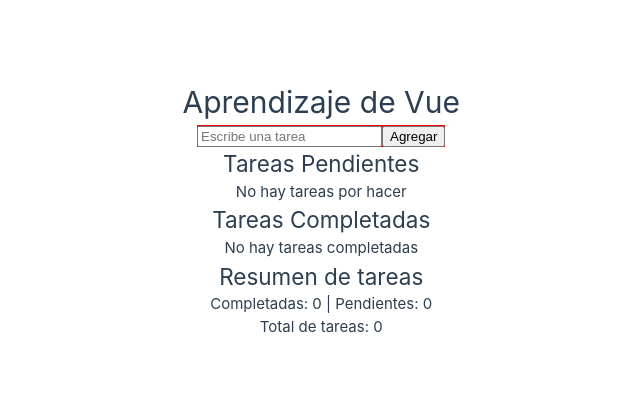
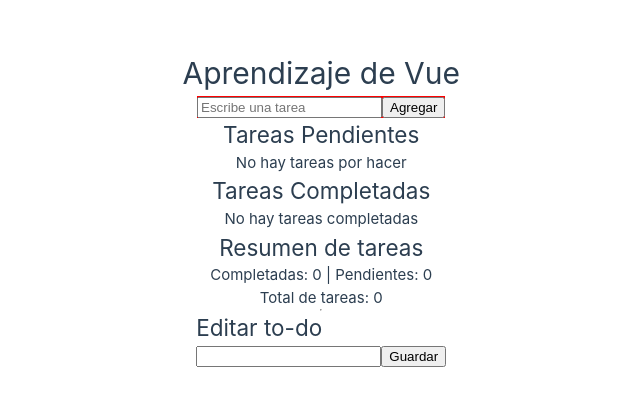
Before and after one commit to luisquiroscr/To-Do-List, a Vue app: page / in a window 1280 px wide. Shown: the part 191-596 px from the top of the page, without its empty margins (100-740 px from the left). Built offline with nearby package versions, Linux system fonts and the light colour scheme.

Commit message:
Editor
Se agrega Editor de To-Do-List

```diff
--- /dev/null
+++ b/src/components/EditorDeToDoList.vue
@@ -0,0 +1,7 @@
+<template>
+  <section>
+    <h1>Editar to-do</h1>
+    <input/>
+    <button>Guardar</button>
+  </section>
+</template>
--- a/src/components/ToDoList.vue
+++ b/src/components/ToDoList.vue
@@ -10,7 +10,7 @@
   <p v-if="tareasPendientes === 0">
     <span>No hay tareas por hacer</span>
   </p>
-  <ul>
+  <ul v-else>
     <li v-for="(tarea, index) in listaDeTareas" :key="index">
       {{ index }} - {{ tarea }}
       <button @click="eliminarElemento(index)">Eliminar</button>
@@ -28,9 +28,19 @@
   <h2>Resumen de tareas</h2>
   <p>Completadas: {{ contadorDeTareasCompletadas }} | Pendientes: {{ tareasPendientes }}</p>
   <p>Total de tareas: {{ totalDeTareas }}</p>
+
+
+<hr/>
+<editor-de-to-do-list/>
+
+
+
 </template>
 
 <script>
+
+import EditorDeToDoList from './EditorDeToDoList.vue'
+
 export default {
   data() {
     return {
@@ -65,6 +75,10 @@
       this.listaDeTareas.splice(index, 1)
     },
   },
+
+  components: {
+    'editor-de-to-do-list': EditorDeToDoList,
+  },
 }
 </script>
 
```
